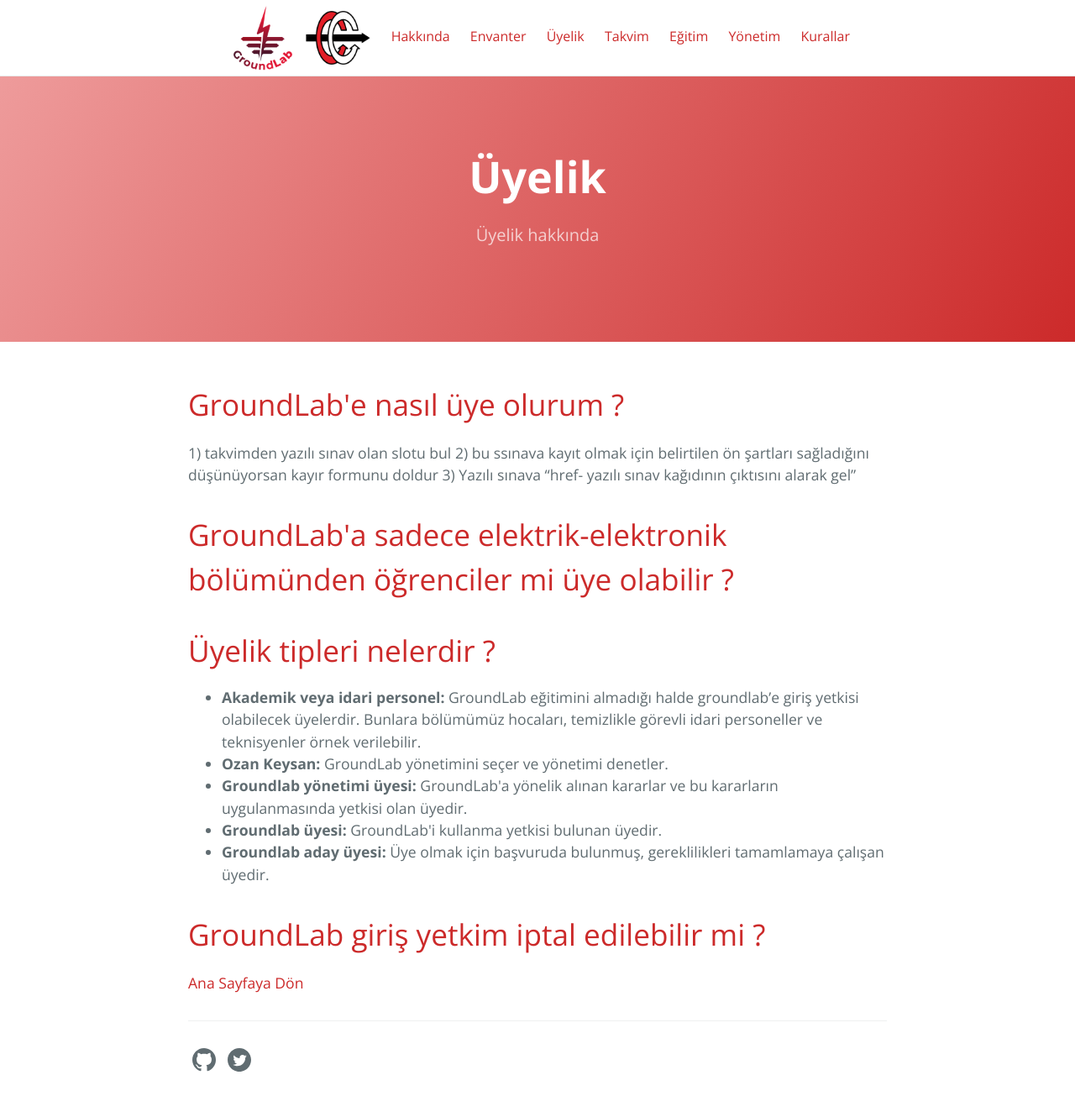
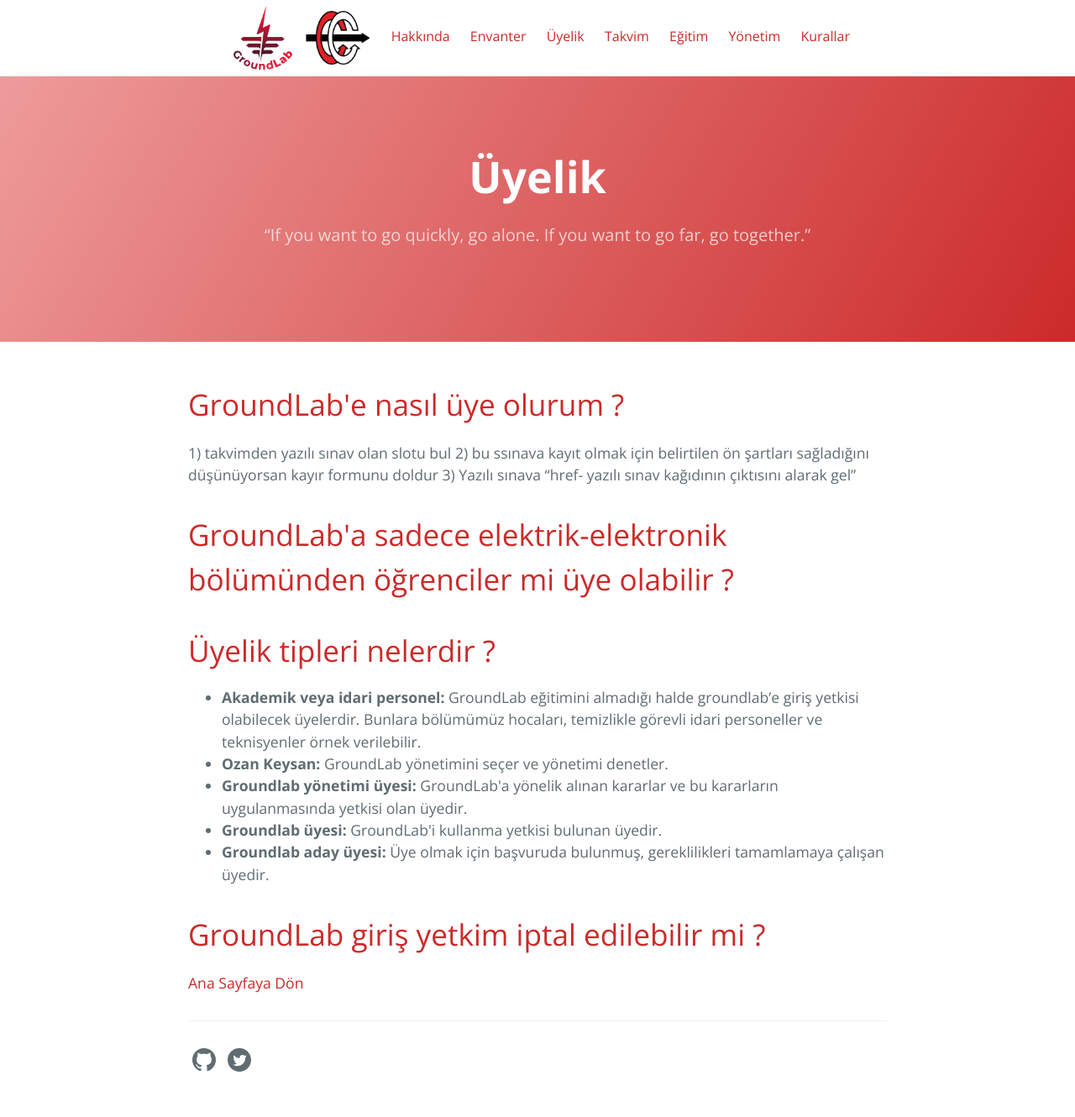
Before and after one commit to groundlabmetu/groundlabmetu.github.io, a Jekyll site: the page built from üyelik.md, in a window 1280 px wide. Shown: the whole page at 84% size. Built offline with Jekyll 4.4.1, drawn with Linux system fonts in a browser that asks for light colours.

Commit message:
Update üyelik.md

```diff
--- a/üyelik.md
+++ b/üyelik.md
@@ -1,7 +1,7 @@
 ---
 layout: page
 title: Üyelik
-tagline: Üyelik hakkında
+tagline: “If you want to go quickly, go alone. If you want to go far, go together.”
 permalink: /uyelik.html
 ref: uyelik
 order: 2
```
